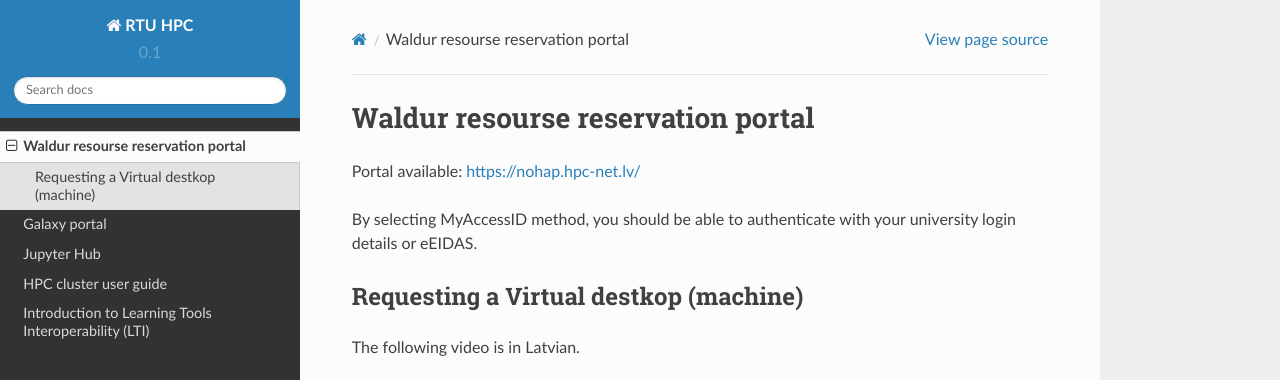
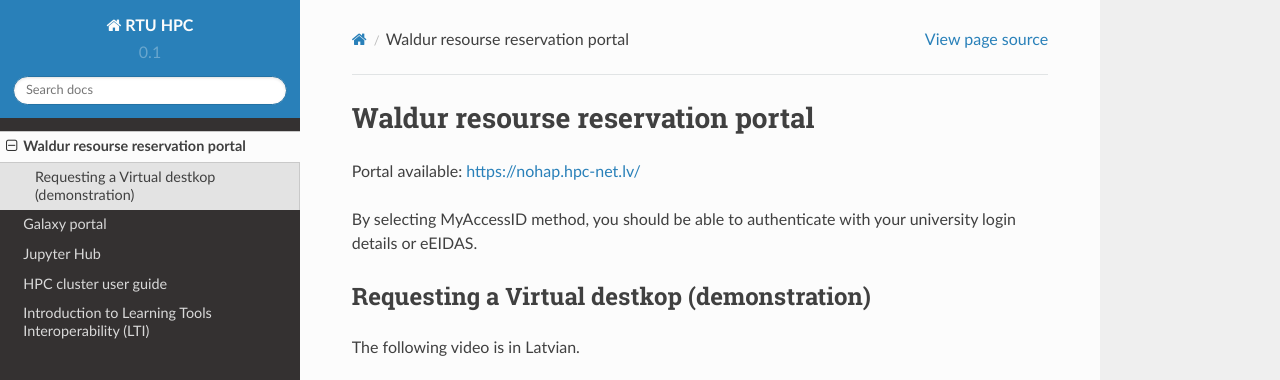
Before and after one commit to rtuhpc/hpc-platform, a Sphinx documentation site: the page built from doc/01_waldur.md, in a window 1280 px wide and 1118 px high, cut to the strip 0-380 px from the top of the window. Built offline with Sphinx 7.4.7 and the Read the Docs theme 2.0.0, drawn with Linux system fonts in a browser that asks for light colours.

Commit message:
Update 01_waldur.md

```diff
--- a/doc/01_waldur.md
+++ b/doc/01_waldur.md
@@ -4,8 +4,7 @@
 
 By selecting MyAccessID method, you should be able to authenticate with your university login details or eEIDAS.
 
-## Requesting a Virtual destkop (machine)
+## Requesting a Virtual destkop (demonstration)
 
 The following video is in Latvian.
-
-<iframe src="https://player.vimeo.com/video/894361272?h=9ebfbdea00" width="640" height="564" frameborder="0" allow="autoplay; fullscreen" allowfullscreen></iframe>
+<iframe src="https://player.vimeo.com/video/894361272" width="640" height="564" frameborder="0" allow="autoplay; fullscreen" allowfullscreen></iframe>
```
